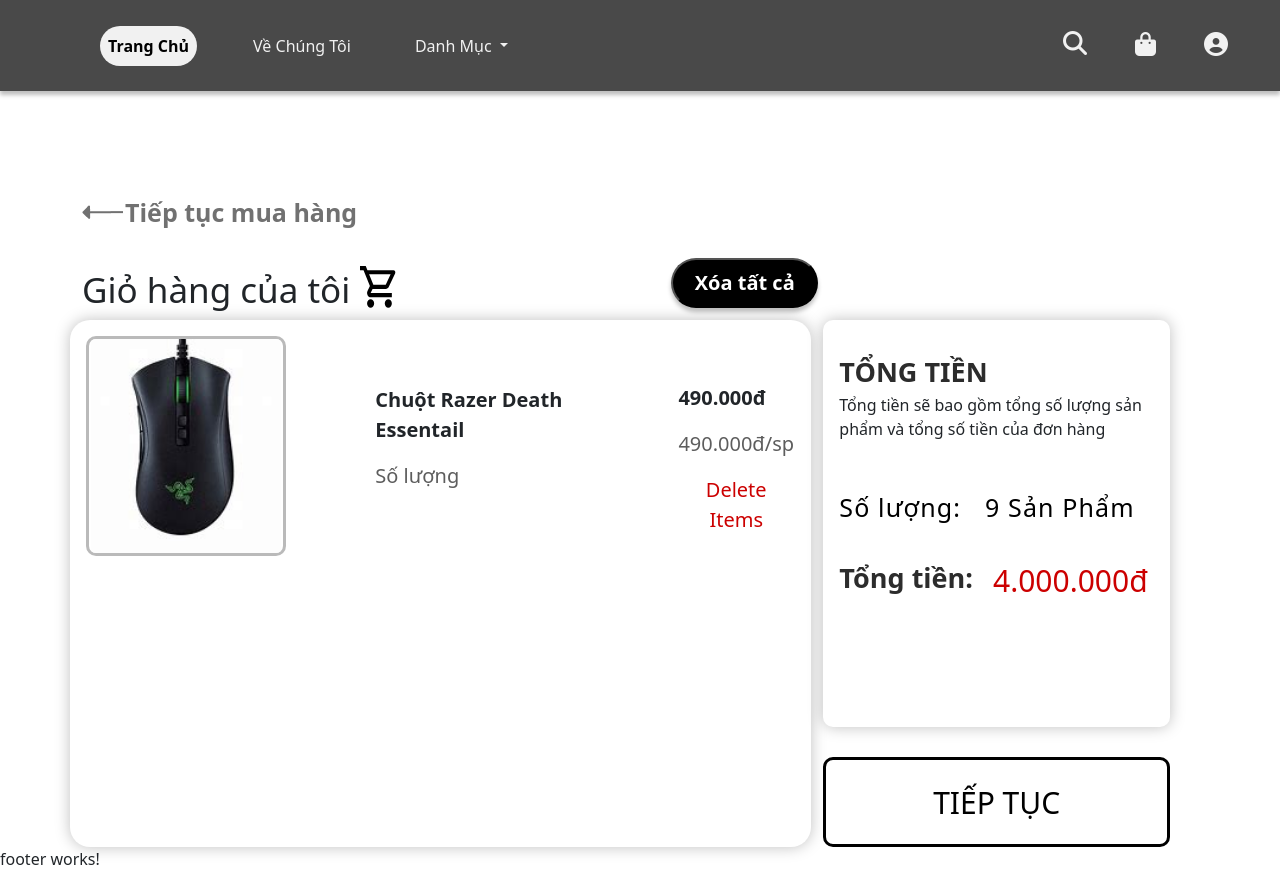
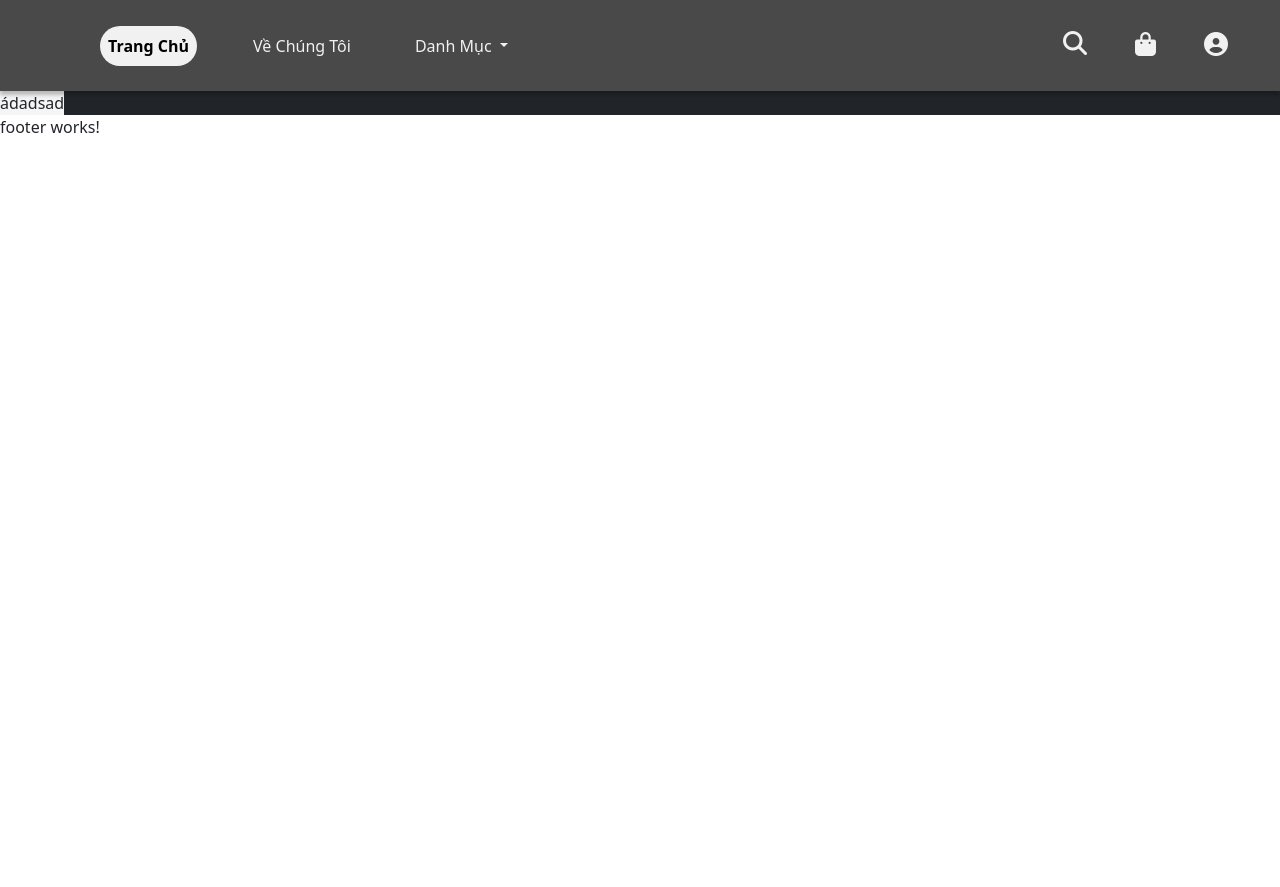
Before and after one commit to Anlele1701/DNT_Angular_ElectronicShop, an Angular app in the folder frontend/: page / in a window 1280 px wide. After the commit the page ends 800 px from the top, so only its background shows below. Built offline with nearby package versions, Linux system fonts and the light colour scheme.

Commit message:
Tạo component cho thanh toán

```diff
--- a/frontend/src/app/app.component.html
+++ b/frontend/src/app/app.component.html
@@ -1,3 +1,3 @@
 <app-header></app-header>
-<app-shopping-cart></app-shopping-cart>
+<app-purchase></app-purchase>
 <app-footer></app-footer>
--- a/frontend/src/app/app.module.ts
+++ b/frontend/src/app/app.module.ts
@@ -12,7 +12,7 @@ import { HeaderComponent } from './client/header/header.component';
 import { FooterComponent } from './client/footer/footer.component';
 import { ProductDetailComponent } from './client/product-detail/product-detail.component';
 import { ShoppingCartComponent } from './client/shopping-cart/shopping-cart.component';
-import { PurchaseComponent } from './purchase/purchase.component';
+import { PurchaseComponent } from './client/purchase/purchase.component';
 
 @NgModule({
   declarations: [
--- /dev/null
+++ b/frontend/src/app/client/purchase/purchase.component.css
@@ -0,0 +1,7 @@
+.khung-1 {
+  border-radius: 30px;
+  background: #fff;
+  box-shadow: 0px 0px 15px 0px rgba(0, 0, 0, 0.25);
+  width: 800px;
+  height: 658px;
+}
--- /dev/null
+++ b/frontend/src/app/client/purchase/purchase.component.html
@@ -0,0 +1,10 @@
+<div class="d-flex bg-dark">
+  <!-- content-trai -->
+  <div class="w-70 bg-dark">
+    <!-- <div class="justify-content-center align-items-center d-flex w-60">
+      <div class="khung-1"></div>
+    </div> -->
+  </div>
+  <!-- content-phai -->
+  <div class="w-30" style="background: #f5f5f5">ádadsad</div>
+</div>
--- a/frontend/src/app/client/shopping-cart/shopping-cart.component.html
+++ b/frontend/src/app/client/shopping-cart/shopping-cart.component.html
@@ -91,7 +91,7 @@
         </div>
       </div>
       <div>
-        <button type="button" class="button-tt">TIẾP TỤC</button>
+        <button type="button" class="">TIẾP TỤC</button>
       </div>
     </div>
   </div>
--- a/frontend/src/app/purchase/purchase.component.html
+++ /dev/null
@@ -1 +0,0 @@
-<p>purchase works!</p>
```
Also changed, not shown: frontend/src/app/client/purchase/purchase.component.ts (renamed from frontend/src/app/purchase/purchase.component.ts), frontend/src/app/purchase/purchase.component.css (deleted), 1 other file (tests, documents, lock files or other folders).
